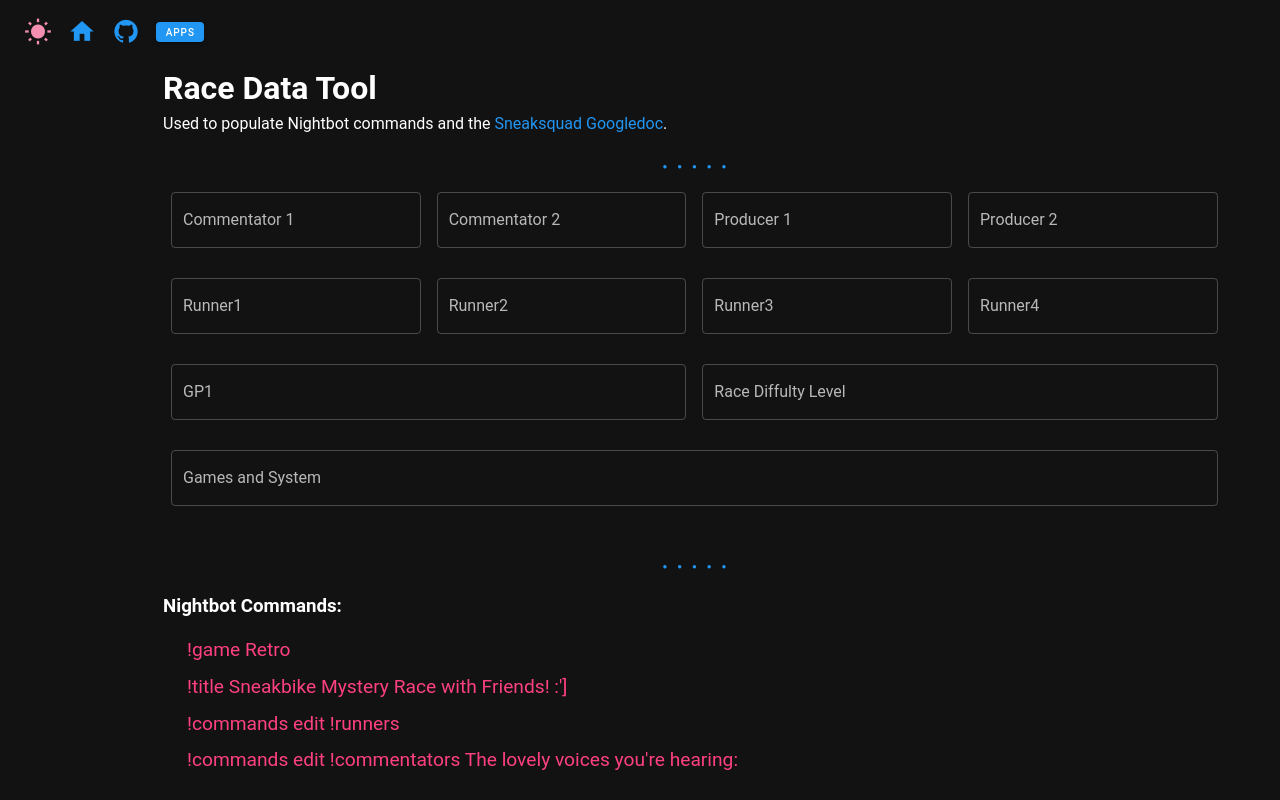
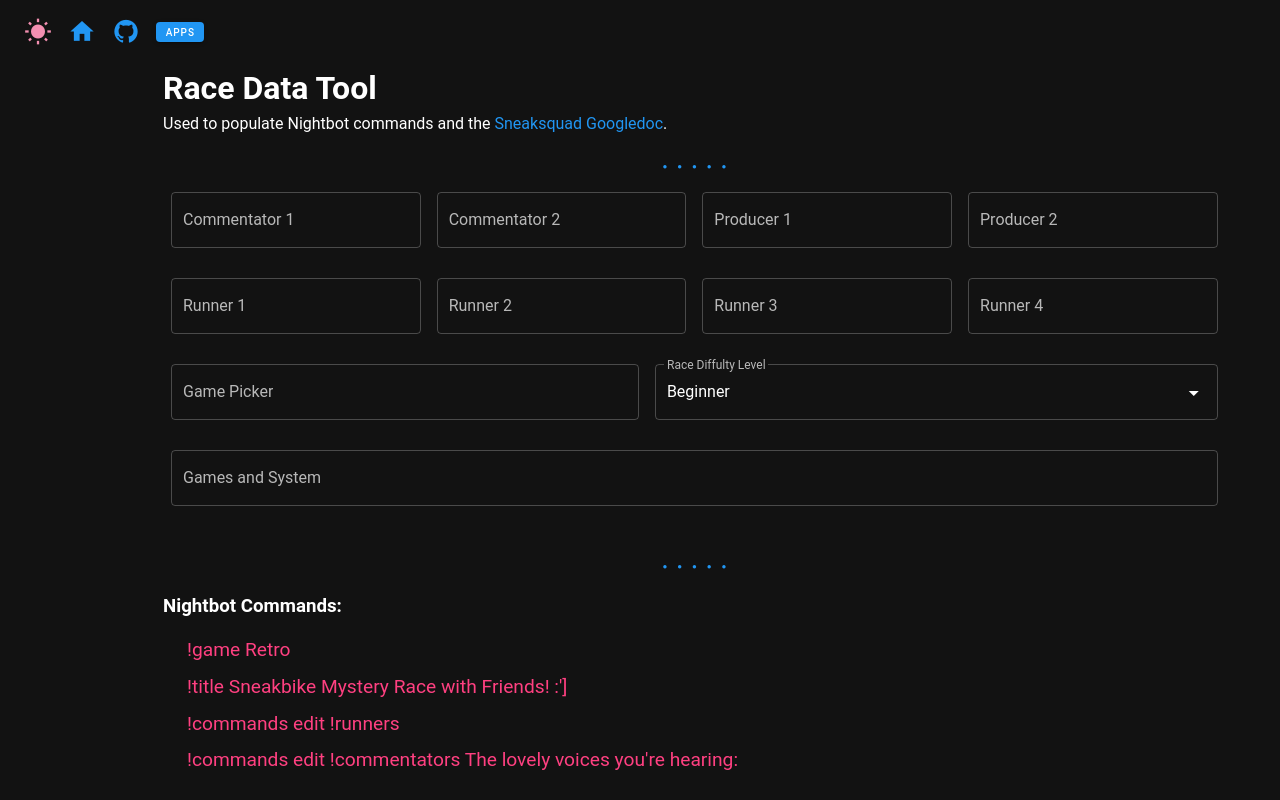
Before and after one commit to jsal13/jsalv, a Vue app: page /app/race-data-tool in a window 1280 px wide. Shown: the top 800 px of the page. Built offline with nearby package versions, Linux system fonts and the light colour scheme.

Commit message:
chore: update race to lowercase;

```diff
--- a/src/components/HomeApps.vue
+++ /dev/null
@@ -1,42 +0,0 @@
-<template>
-  <div class="home-apps">
-    <h2 class="mb-2">
-      Apps
-    </h2>
-    <v-container>
-      <v-row>
-        <home-apps-card
-          :image="require('@/assets/images/apps/sneakbike_readme_app.png')"
-          :description="descriptionREADME"
-          :title="'Sneakbike README App'"
-          :link="'/app/readme-gen'"
-
-          class="mx-4"
-        />
-        <home-apps-card
-          :image="require('@/assets/images/apps/sneakbike_readme_app.png')"
-          :description="descriptionSBRaceDataTool"
-          :title="'Sneakbike Race Data Tool'"
-          :link="'/app/race-data-tool'"
-          class="mx-4"
-        />
-      </v-row>
-    </v-container>
-  </div>
-</template>
-<script lang="ts">
-import { Component, Vue } from 'vue-property-decorator';
-import HomeAppsCard from '@/components/HomeAppsCard.vue';
-
-const descriptionREADME = `An app which allows the user to input controls, objectives, and hints for SNES, NES, Genesis, etc., games.
-We use this for Sneakbike, the retro mystery-game racing charity.`;
-
-const descriptionSBRaceDataTool = 'A tool we use in Sneakbike to simplify updating a few different fields with the same data.';
-
-@Component({ components: { HomeAppsCard } })
-export default class HomeApps extends Vue {
-  descriptionREADME = descriptionREADME
-
-  descriptionSBRaceDataTool = descriptionSBRaceDataTool
-}
-</script>
--- a/src/views/Apps.vue
+++ b/src/views/Apps.vue
@@ -1,15 +1,44 @@
 <template>
-  <div class="home-text">
+  <div class="home-apps">
     <v-container>
-      <home-apps />
+      <v-container>
+        <h2 class="mb-5">
+          Apps
+        </h2>
+        <v-row>
+          <home-apps-card
+            :image="require('@/assets/images/apps/sneakbike_readme_app.png')"
+            :description="descriptionREADME"
+            :title="'Sneakbike README App'"
+            :link="'/app/readme-gen'"
+            class="mx-4"
+          />
+          <home-apps-card
+            :image="require('@/assets/images/apps/sneakbike_race_data_tool.png')"
+            :description="descriptionSBRaceDataTool"
+            :title="'Sneakbike Race Data Tool'"
+            :link="'/app/race-data-tool'"
+            class="mx-4"
+          />
+        </v-row>
+      </v-container>
+      <v-container />
     </v-container>
   </div>
 </template>
+<script lang="ts">
+import { Component, Vue } from 'vue-property-decorator';
+import HomeAppsCard from '@/components/HomeAppsCard.vue';
 
-<script>
-import { Component, Vue } from 'vue-property-decorator';
-import HomeApps from '@/components/HomeApps.vue';
+const descriptionREADME = `An app which allows the user to input controls, objectives, and hints for SNES, NES, Genesis, etc., games.
+We use this for Sneakbike, the retro mystery-game racing charity.`;
 
-@Component({ components: { HomeApps } })
-export default class Apps extends Vue {}
+const descriptionSBRaceDataTool = 'A tool we use in Sneakbike to simplify updating a few different fields with the same data.';
+
+@Component({ components: { HomeAppsCard } })
+export default class Apps extends Vue {
+  descriptionREADME = descriptionREADME
+
+  descriptionSBRaceDataTool = descriptionSBRaceDataTool
+}
 </script>
--- a/src/views/Home.vue
+++ b/src/views/Home.vue
@@ -47,9 +47,9 @@
 <script>
 import { Component, Vue } from 'vue-property-decorator';
 import HomeSkills from '@/components/HomeSkills.vue';
-import HomeApps from '@/components/HomeApps.vue';
+import Apps from '@/views/Apps.vue';
 
-@Component({ components: { HomeSkills, HomeApps } })
+@Component({ components: { HomeSkills, Apps } })
 export default class Home extends Vue {}
 </script>
 
--- a/src/views/SBRaceDataTool.vue
+++ b/src/views/SBRaceDataTool.vue
@@ -49,43 +49,43 @@
             <v-text-field
               v-model="nameRunner1"
               class="px-2"
-              label="Runner1"
+              label="Runner 1"
               placeholder="Runner 1"
               outlined
             />
             <v-text-field
               v-model="nameRunner2"
               class="px-2"
-              label="Runner2"
+              label="Runner 2"
               placeholder="Runner 2"
               outlined
             />
             <v-text-field
               v-model="nameRunner3"
               class="px-2"
-              label="Runner3"
+              label="Runner 3"
               placeholder="Runner 3"
               outlined
             />
             <v-text-field
               v-model="nameRunner4"
               class="px-2"
-              label="Runner4"
+              label="Runner 4"
               placeholder="Runner 4"
               outlined
             />
             <v-text-field
               v-model="nameGamePicker"
               class="px-2"
-              label="GP1"
+              label="Game Picker"
               placeholder="Game Picker"
               outlined
             />
-            <v-text-field
+            <v-select
               v-model="difficulty"
+              :items="difficultyList"
               class="px-2"
               label="Race Diffulty Level"
-              placeholder="Beginner"
               outlined
             />
           </v-flex>
@@ -148,11 +148,11 @@
             </tr>
             <tr>
               <td>{{ difficulty !== null ? difficulty.toLowerCase() : "" }}</td>
-              <td>{{ [nameC1, nameC2].filter(x => x).join(", ") }}</td>
-              <td>{{ nameP1 }}</td>
-              <td>{{ nameP2 }}</td>
-              <td>{{ nameGamePicker }}</td>
-              <td>{{ [nameRunner1, nameRunner2, nameRunner3, nameRunner4].filter(x => x).join(", ") }}</td>
+              <td>{{ [nameC1, nameC2].filter(x => x).map(x => x.toLowerCase()).join(", ") }}</td>
+              <td>{{ nameP1 ? nameP1.toLowerCase() : nameP1 }}</td>
+              <td>{{ nameP2 ? nameP2.toLowerCase() : nameP2 }}</td>
+              <td>{{ nameGamePicker ? nameGamePicker.toLowerCase() : nameGamePicker }}</td>
+              <td>{{ [nameRunner1, nameRunner2, nameRunner3, nameRunner4].filter(x => x).map(x => x.toLowerCase()).join(", ") }}</td>
               <td>{{ gamesAndConsole }}</td>
             </tr>
           </table>
@@ -179,7 +179,8 @@ export default {
       nameRunner3: null,
       nameRunner4: null,
       gamesAndConsole: null,
-      difficulty: null,
+      difficulty: 'Beginner',
+      difficultyList: ['Beginner', 'Intermediate'],
       sneaksquadURL,
     };
   },
```
Also changed, not shown: src/assets/images/apps/sneakbike_race_data_tool.png (added).
